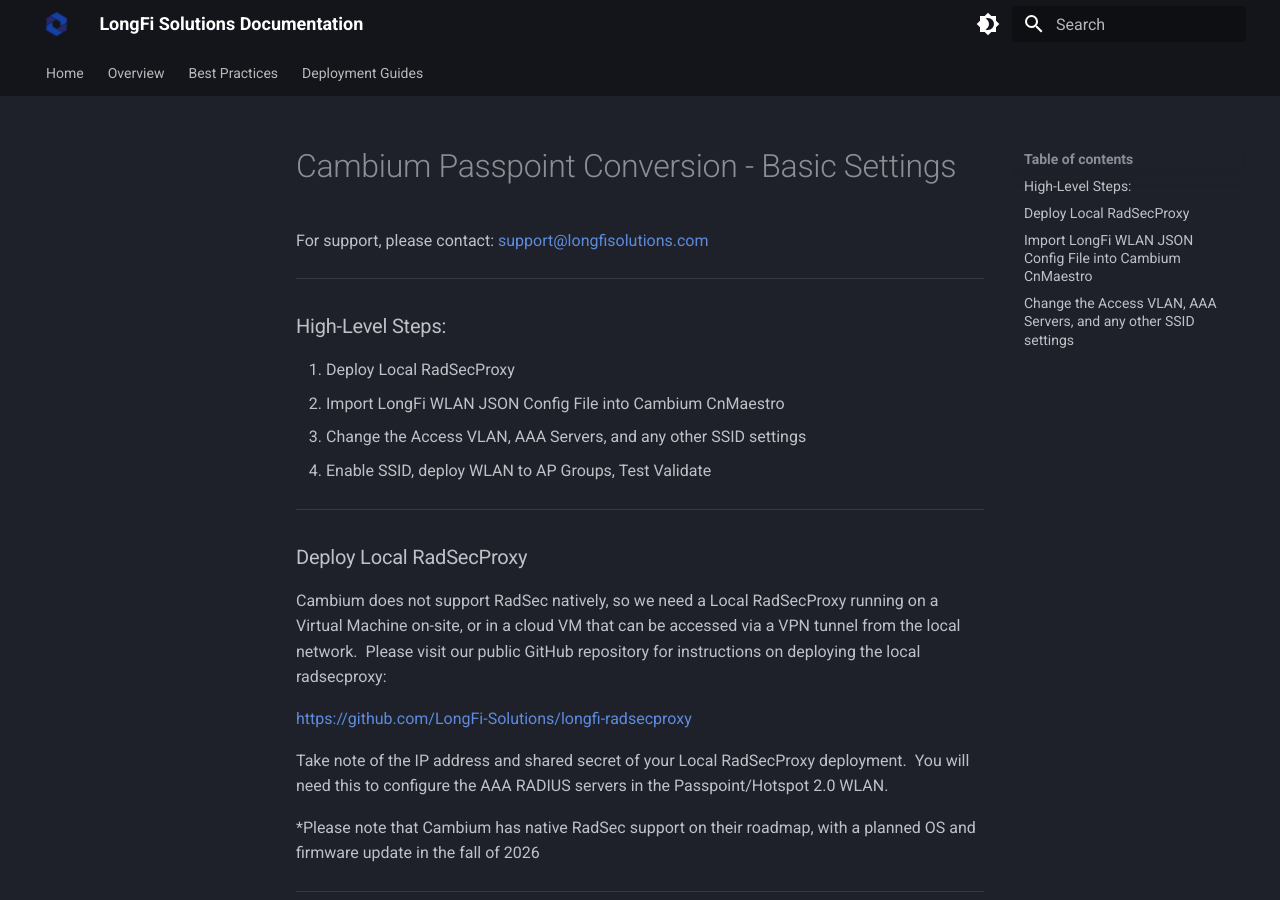
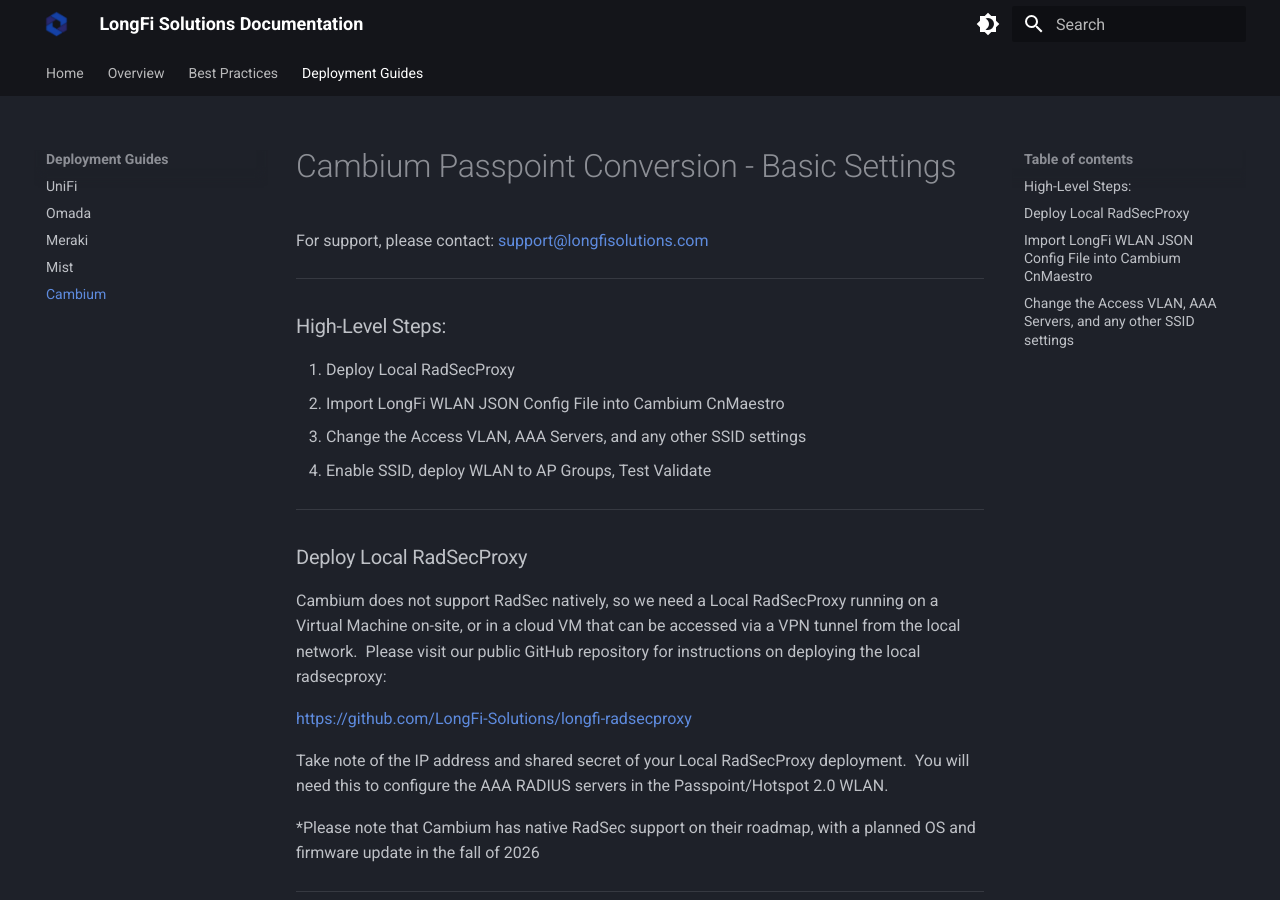
Before and after one commit to LongFi-Solutions/longfi-solutions.github.io, an MkDocs documentation site: the page built from docs/deployment/cambium.md, in a window 1280 px wide and 900 px high. Built offline with MkDocs 1.6.1 and Material for MkDocs 9.7.7, drawn with Linux system fonts in a browser that asks for light colours; part of the change alters nothing that is shown.

Commit message:
Cambium Guide to nav

```diff
--- a/mkdocs.yml
+++ b/mkdocs.yml
@@ -60,4 +60,4 @@ nav:
     - Mist: deployment/mist.md
     # - Aruba: deployment/aruba.md
     # - Ruckus: deployment/ruckus.md
-    # - Cambium: deployment/cambium.md
+    - Cambium: deployment/cambium.md
```
